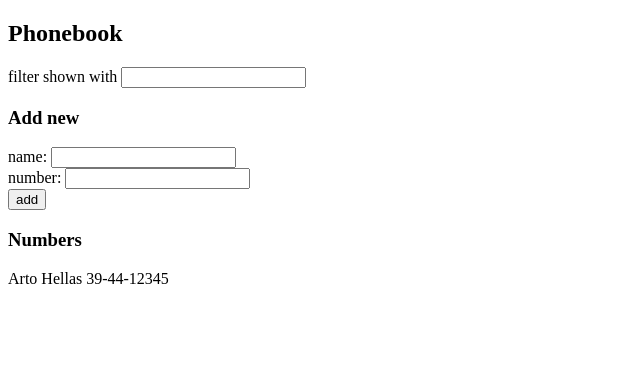
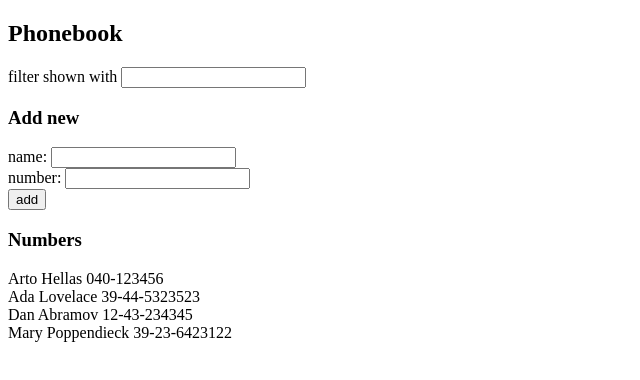
Before and after one commit to djgalak/fullstackopen, a React (Vite) app in the folder part2/phonebook/: page / in a window 1280 px wide. Shown: the top 380 px of the page, without its empty margins (0-640 px from the left). Built offline with nearby package versions, Linux system fonts and the light colour scheme; data requests are answered from the project's data file.

Commit message:
until 2.11

```diff
--- a/part2/phonebook/src/App.jsx
+++ b/part2/phonebook/src/App.jsx
@@ -1,19 +1,29 @@
-import { useState } from 'react'
+import { useState, useEffect } from 'react'
+import axios from 'axios'
+
 import Filter from './components/Filter'
 import PersonForm from './components/PersonForm'
 import Persons from './components/Persons'
 
 const App = () => {
-  const [persons, setPersons] = useState([
-    {
-      name: 'Arto Hellas',
-      number: '39-44-12345'
-     }
-  ])
+  const [persons, setPersons] = useState([])
 
   const [newName, setNewName] = useState('')
   const [newNumber, setNewNumber] = useState('')
   const [filter, setFilter] = useState('')
+
+  useEffect(() => {
+    console.log('effect')
+    axios
+      .get('http://localhost:3001/persons')
+      .then((response) => {
+        console.log('fulfilled with', response.data)
+        setPersons(response.data)
+      })
+
+  },[])
+
+  console.log('rendered', persons.length, 'entries')
 
   const handleOnSave = (event) => {
     event.preventDefault()
```
